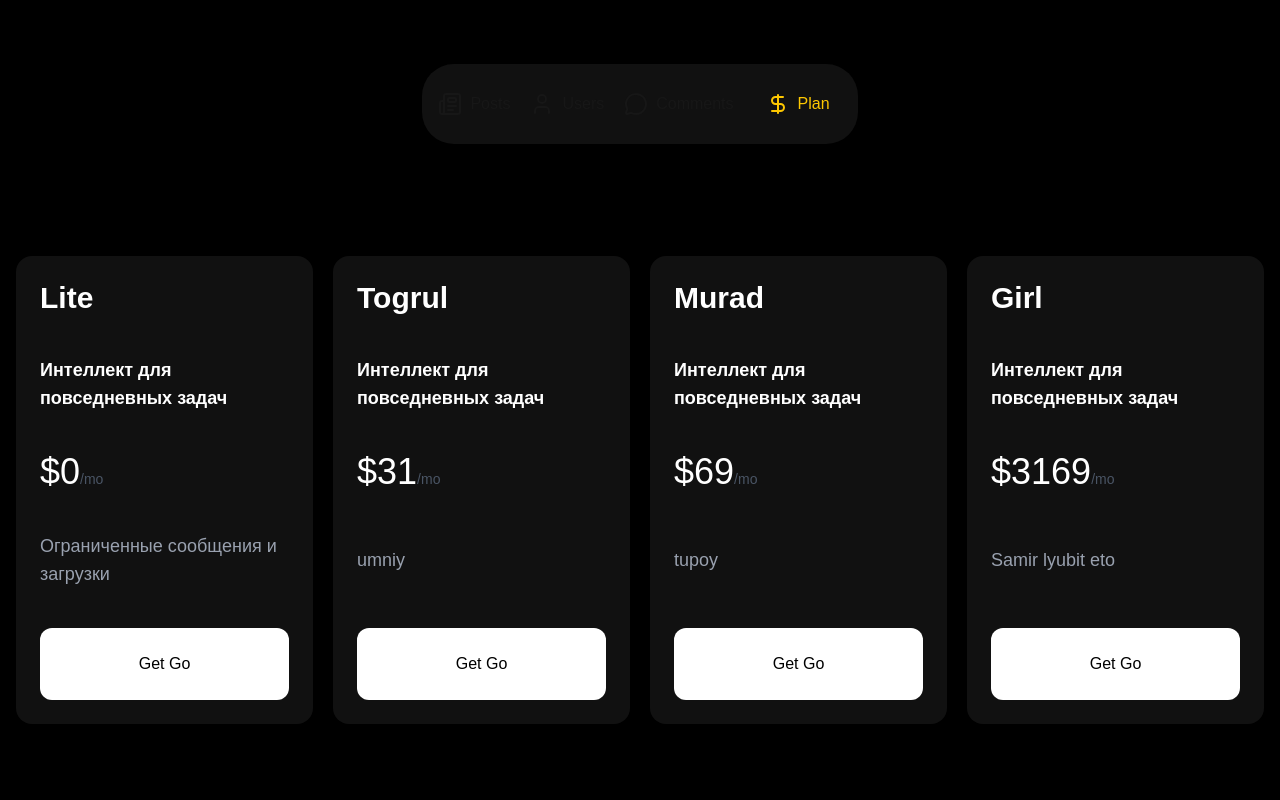
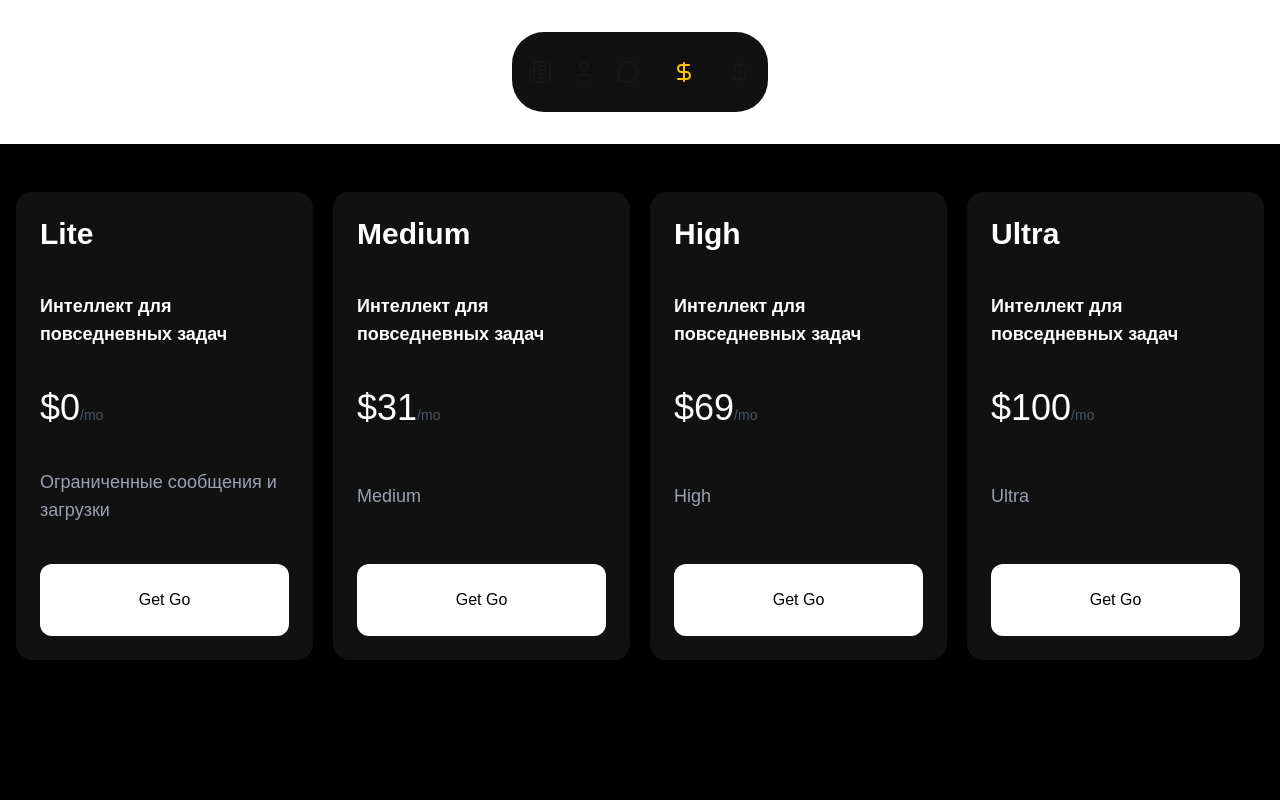
Before and after one commit to rustammabd/abd, a Next.js app: page /plan in a window 1280 px wide. Shown: the top 800 px of the page. Built offline with nearby package versions, Linux system fonts and the light colour scheme.

Commit message:
added new banner

```diff
--- /dev/null
+++ b/app/components/shared/header/Banner.tsx
@@ -0,0 +1,26 @@
+
+const content = {
+    title: "The internet that belongs to you",
+    description: "Ethereum is the global network where you control your assets, your data, and your identity",
+    btn: "Start here >",
+}
+
+export default function Banner() {
+    return <>
+        <section className="h-screen mb-[100px] bg-transperent">
+            <div className="max-w-7xl mx-auto px-4 w-full h-full">
+                <div className=" flex items-center flex-col gap-10 justify-center">
+                    <h1 className="text-7xl font-bold max-w-[650px] text-center max-[650px]:text-4xl">{content.title}
+                    </h1>
+                    <p className="text-gray-400 text-lg font-bold font-mono max-w-[700px] max-[650px]:text-sm text-center text-wrap">{content.description}
+                    </p>
+                    <button className="bg-violet-600 px-8 text-xl font-bold py-3 rounded-2xl
+                    cursor-pointer hover:bg-violet-400 hover:text-black border-none outline-none max-[375px]:w-full">{content.btn}
+
+                    </button>
+                </div>
+            </div>
+
+        </section>
+    </>
+}
--- a/app/components/shared/header/Header.tsx
+++ b/app/components/shared/header/Header.tsx
@@ -6,16 +6,17 @@ import Link from "next/link"
 import { usePathname } from "next/navigation"
 
 const links = [
-    { label: "Posts", href: "/posts", icon: Newspaper },
-    { label: "Users", href: "/users", icon: User },
-    { label: "Comments", href: "/comments", icon: MessageCircle },
-    { label: "Plan", href: "/plan", icon: DollarSign },
+    { href: "/posts", icon: Newspaper },
+    { href: "/users", icon: User },
+    { href: "/comments", icon: MessageCircle },
+    { href: "/plan", icon: DollarSign },
+    { href: "/token", icon: DollarSign }
 ]
 
 const Header = () => {
     const pathname = usePathname()
     return <>
-        <header className="bg-black py-12 px-5">
+        <header className=" sticky left-0 top-0 backdrop-blur-lg py-4 px-5">
             <div className="max-w-[1230px] mx-auto py-4 md:px-6 w-full">
                 <div className="flex items-center justify-center">
                     <ul className="flex items-center gap-5 py-5 px-4 bg-[#111] rounded-4xl">
--- a/app/plan/page.tsx
+++ b/app/plan/page.tsx
@@ -11,29 +11,29 @@ const data = [
     {
 
         id: 2,
-        title: "Togrul",
+        title: "Medium",
         text: "Интеллект для повседневных задач",
         price: "31",
         btntext: "Get Go",
-        desc: "umniy"
+        desc: "Medium"
     },
 
     {
         id: 3,
-        title: "Murad",
+        title: "High",
         text: "Интеллект для повседневных задач",
         price: "69",
         btntext: "Get Go",
-        desc: "tupoy"
+        desc: "High"
     },
 
     {
         id: 4,
-        title: "Girl",
+        title: "Ultra",
         text: "Интеллект для повседневных задач",
-        price: "3169",
+        price: "100",
         btntext: "Get Go",
-        desc: "Samir lyubit eto"
+        desc: "Ultra"
     }
 ]
 
@@ -43,7 +43,7 @@ const Plan = () => {
         <>
             <section className="py-12 px-0">
                 <div className="max-w-7xl mx-auto px-4 w-full h-full">
-                    <div className="grid grid-cols-4 gap-5 max-[1044px]:grid-cols-3 max-[768px]:grid-cols-2 max-[525]:grid-cols-1">
+                    <div className="grid grid-cols-4 gap-5 max-[1044px]:grid-cols-3 max-[768px]:grid-cols-2 max-[525px]:grid-cols-1">
                         {data.map((d) => (
                             <div key={d.id} className={'!py-6 !px-6 bg-[#111] rounded-2xl flex items-start  gap-[40px] flex-col h-full'}>
                                 <h3 className={'text-white text-3xl font-black'}>{d.title}
--- a/app/posts/layout.tsx
+++ b/app/posts/layout.tsx
@@ -1,6 +1,8 @@
 
 import type { Metadata } from "next";
 import Header from "../components/shared/header/Header";
+import Banner from "../components/shared/header/Banner";
+
 
 export const metadata: Metadata = {
     title: "API posts",
@@ -11,6 +13,7 @@ export default function PostsLayout({ children }: { children: React.ReactNode })
     return (
         <>
             <Header />
+            <Banner />
             {children}
         </>
     )
--- a/app/token/layout.tsx
+++ b/app/token/layout.tsx
@@ -10,7 +10,11 @@ export default function PostsLayout({ children }: { children: React.ReactNode })
     return (
         <>
             <Header />
-            {children}
+            <main className="bg-black min-h-screen ">
+                {children}
+
+            </main>
+
         </>
     )
 }
--- a/app/token/page.tsx
+++ b/app/token/page.tsx
@@ -1,3 +1,7 @@
-export async function Token() {
-    return
+export default async function Token() {
+    return <>
+        <h1>
+
+        </h1>
+    </>
 }
```
